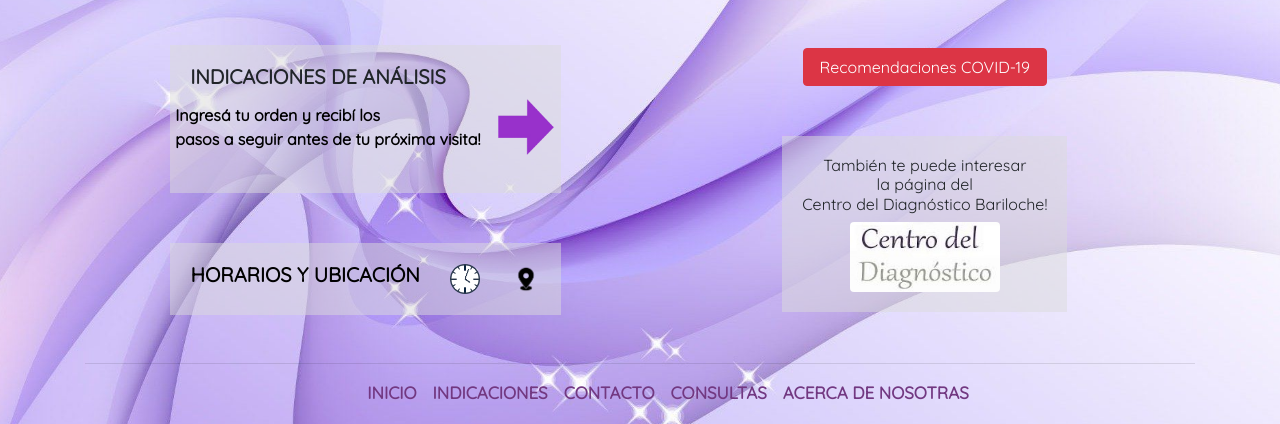
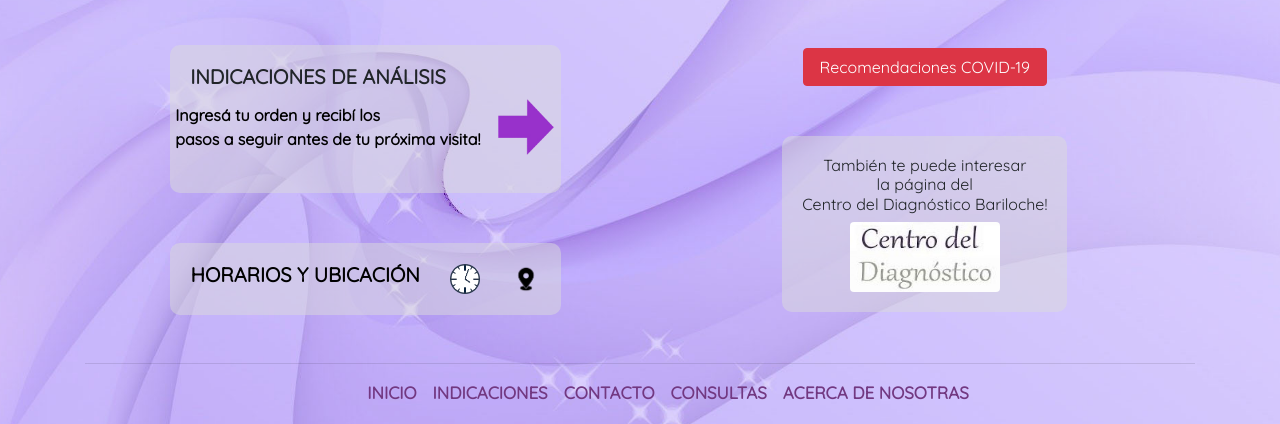
Before and after one commit to mtisot/CoderPrueba, a website: page Index.html in a window 1280 px wide. Shown: the part 217-641 px from the top of the page. Drawn offline with nearby package versions, Linux system fonts and the light colour scheme.

Commit message:
Difuso el fondo y redondeo bordes

```diff
--- a/scss/styles.scss
+++ b/scss/styles.scss
@@ -1,5 +1,5 @@
 body{
-	background-image: url(../imagenes/fondo.jpg);
+	background-image: url(../imagenes/fondo-difuso.jpg);
 	background-repeat: no-repeat;
   	background-position: center center;
   	background-size: cover;
@@ -117,7 +117,7 @@ footer{
 }
 
 .cuadro {
-	border: none;
+	border-radius: 10px;
 	padding: 20px;
 	background-color: rgba(220,220,220,0.5);
 }
@@ -218,6 +218,10 @@ iframe{
 	padding-bottom: 100px;
 	padding-right: 20px;
 	margin-left: 20px;
+}
+
+#imagen-lab{
+	border-radius: 10px;
 }
 
 /*Nosotros*/
```
Also changed, not shown: imagenes/fondo-difuso.jpg (added), imagenes/fondo.jpg (deleted), mi-css/styles.css.
